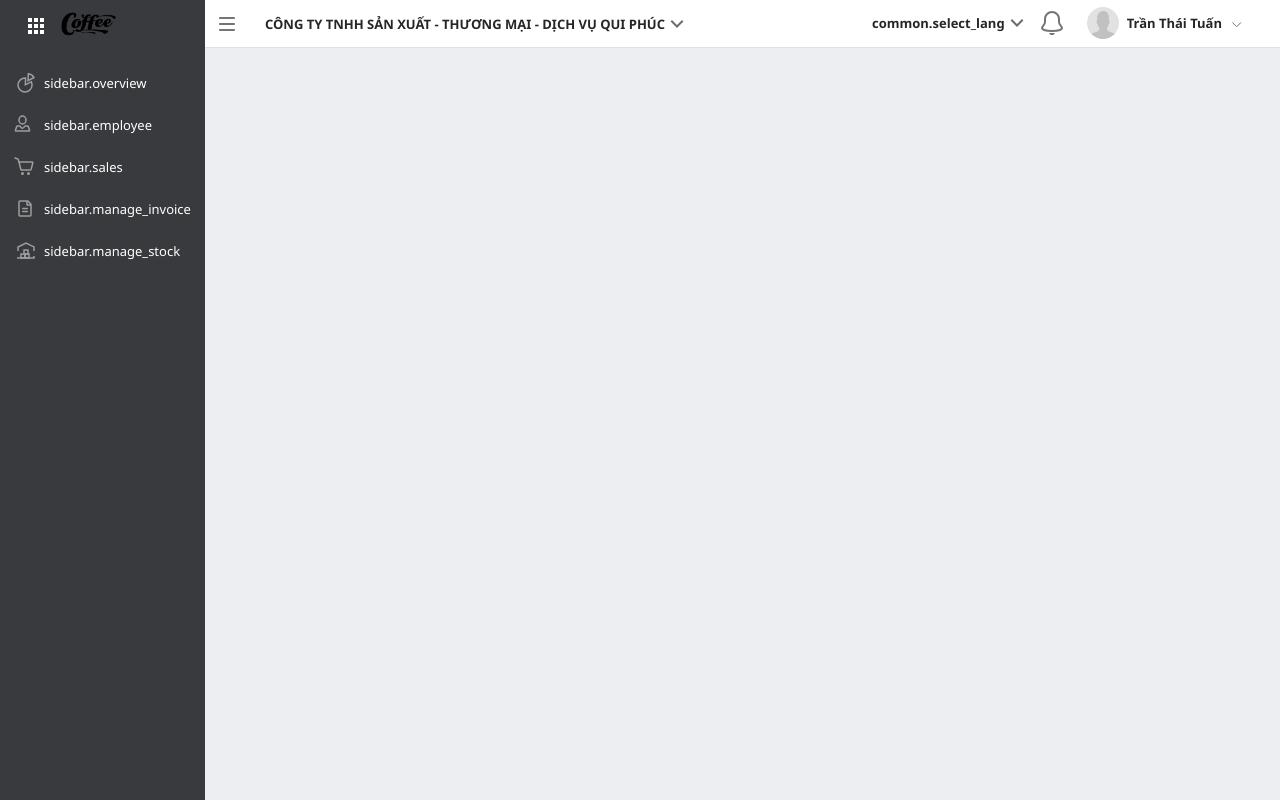
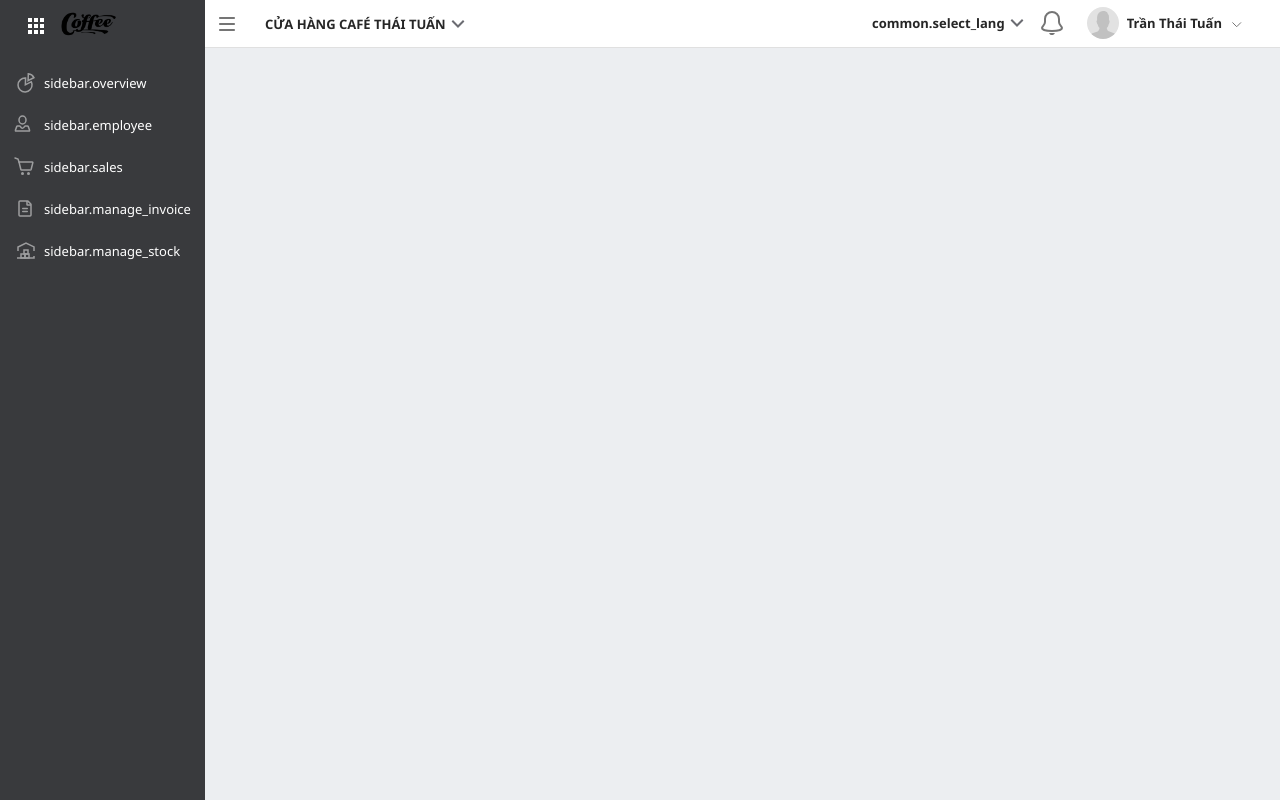
Before and after one commit to trantuans26/cafetown-ui, a Vue app: page / in a window 1280 px wide. Built offline with nearby package versions, Linux system fonts and the light colour scheme; what vue-flag-icon would draw is missing.

Commit message:
feat: Header

```diff
--- a/src/components/layout/TheHeader.vue
+++ b/src/components/layout/TheHeader.vue
@@ -5,9 +5,9 @@
                 <div class="ms-24 ms-icon ms-icon-three-stripes ml-x-2" @click="toggleSidebar"></div>
             </v-tooltip>
             <v-dropdown icon="ms-16 ms-icon ms-icon-chevron-big-down" :backgroundActive="false"
-                :items="[{ 'key': '', 'value': 'CÔNG TY TNHH SẢN XUẤT - THƯƠNG MẠI - DỊCH VỤ QUI PHÚC' }]">
-                <v-tooltip content="CÔNG TY TNHH SẢN XUẤT - THƯƠNG MẠI - DỊCH VỤ QUI PHÚC">
-                    CÔNG TY TNHH SẢN XUẤT - THƯƠNG MẠI - DỊCH VỤ QUI PHÚC
+                :items="[{ 'key': '', 'value': 'CỬA HÀNG CAFÉ THÁI TUẤN' }]">
+                <v-tooltip content="CỬA HÀNG CAFÉ THÁI TUẤN">
+                    CỬA HÀNG CAFÉ THÁI TUẤN
                 </v-tooltip>
             </v-dropdown>
         </div>
```
